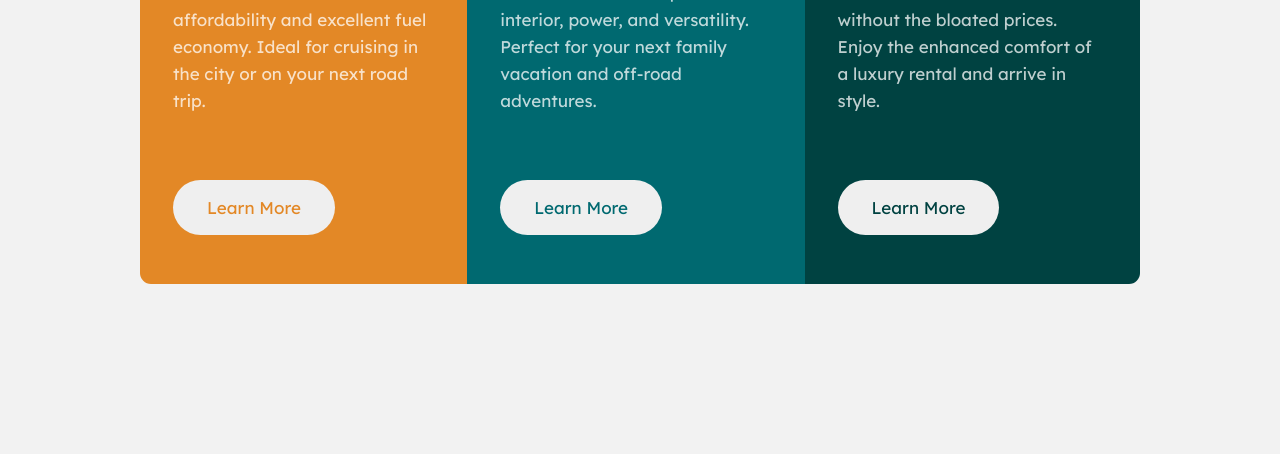
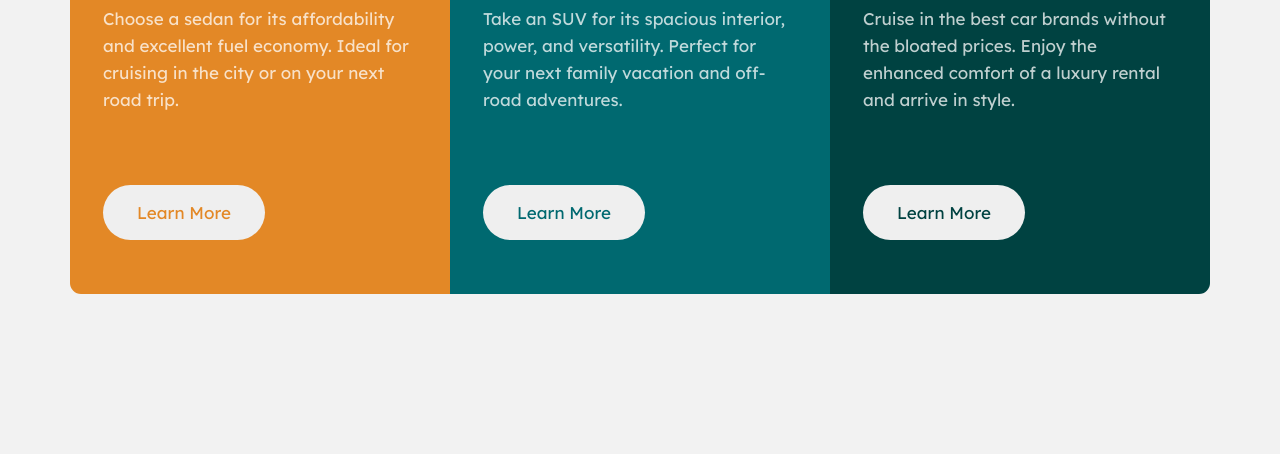
Before and after one commit to pascal-koop/3-column-preview-page, a plain HTML site: page index.html in a window 1280 px wide. Shown: the part 346-800 px from the top of the page. Drawn offline with Linux system fonts and the light colour scheme.

Commit message:
change body properties and media queris

```diff
--- a/style.css
+++ b/style.css
@@ -7,6 +7,10 @@
 
 body {
   background-color: hsl(0, 0%, 95%);
+  display: flex;
+  align-items: center;
+  justify-content: center;
+  height: 100vh;
 }
 /* use custom properties to change the color design quicker if needed */
 :root {
@@ -39,7 +43,6 @@ body {
 }
 
 .card-wrapper {
-  /* height: 100vh; */
   border-radius: 0.4em;
   margin: 4rem 2rem;
 }
@@ -123,13 +126,10 @@ body {
 @media only screen and (min-width: 1024px) {
   .card-wrapper {
     display: flex;
-    flex-direction: row;
-    justify-content: center;
-    margin: 15rem auto;
-    max-width: 1000px;
   }
   .cards {
     height: 60vh;
+    max-width: 380px;
     display: flex;
     justify-content: space-evenly;
   }
```
